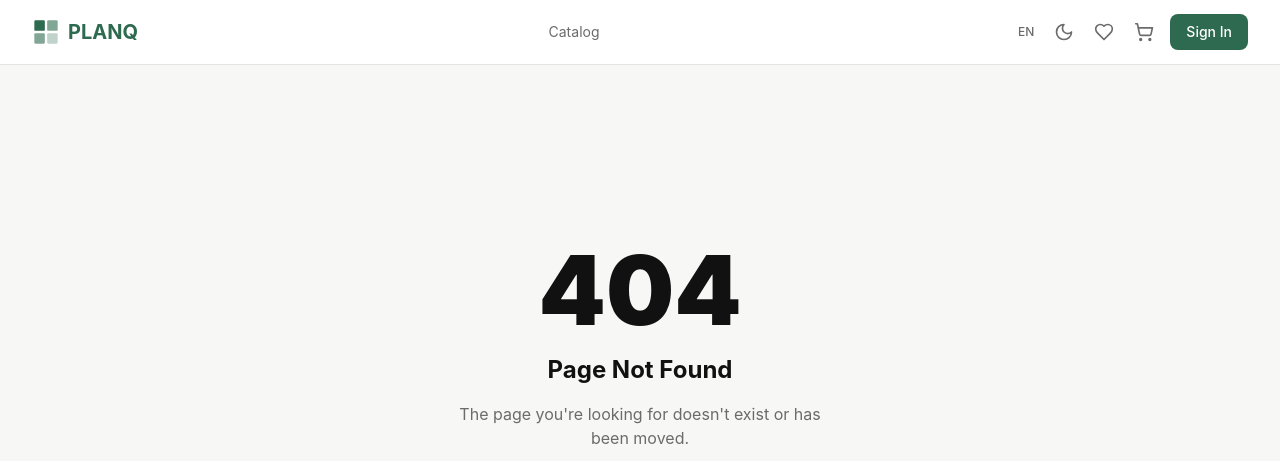
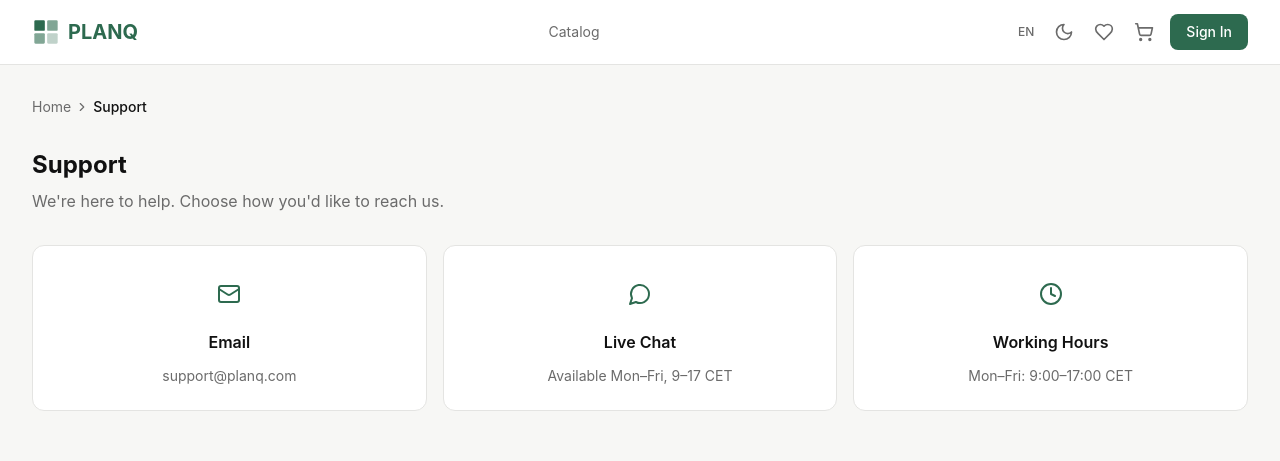
Before and after one commit to DenisBurlacov/planq, a React (Vite) app in the folder apps/frontend/: page /support in a window 1280 px wide. Shown: the top 461 px of the page. Built offline with nearby package versions, Linux system fonts and the light colour scheme; no server answers.

Commit message:
feat(ui): support page + fix footer support link
- New /support page with email, chat, hours cards
- Footer link now points to /support instead of /catalog
- i18n: en/ru translations for support page

```diff
--- a/apps/frontend/src/App.tsx
+++ b/apps/frontend/src/App.tsx
@@ -24,6 +24,7 @@ import { OrderDetailPage } from '@pages/OrderDetailPage';
 import { ProfilePage } from '@pages/ProfilePage';
 import { WalletPage } from '@pages/WalletPage';
 import { WishlistPage } from '@pages/WishlistPage';
+import { SupportPage } from '@pages/SupportPage';
 import { NotFoundPage } from '@pages/NotFoundPage';
 import { ServerErrorPage } from '@pages/ServerErrorPage';
 import { AdminDashboardPage } from '@pages/admin/AdminDashboardPage';
@@ -75,6 +76,7 @@ export default function App() {
                 <Route path="/catalog" element={<CatalogPage />} />
                 <Route path="/catalog/:id" element={<ProductPage />} />
                 <Route path="/wishlist" element={<WishlistPage />} />
+                <Route path="/support" element={<SupportPage />} />
 
                 {/* Protected */}
                 <Route
--- a/apps/frontend/src/components/layout/Footer.tsx
+++ b/apps/frontend/src/components/layout/Footer.tsx
@@ -100,7 +100,7 @@ export function Footer() {
             <ul className="space-y-2">
               <li>
                 <Link
-                  to="/catalog"
+                  to="/support"
                   data-testid="footer-support-link"
                   className="text-sm text-[var(--text-secondary)] hover:text-[var(--text-primary)] transition-colors"
                 >
--- a/apps/frontend/src/locales/en/common.json
+++ b/apps/frontend/src/locales/en/common.json
@@ -8,7 +8,18 @@
     "login": "Sign In",
     "logout": "Sign Out",
     "register": "Sign Up",
-    "admin": "Admin"
+    "admin": "Admin",
+    "home": "Home",
+    "support": "Support"
+  },
+  "support": {
+    "title": "Support",
+    "subtitle": "We're here to help. Choose how you'd like to reach us.",
+    "email": "Email",
+    "chat": "Live Chat",
+    "chatDesc": "Available Mon–Fri, 9–17 CET",
+    "hours": "Working Hours",
+    "hoursDesc": "Mon–Fri: 9:00–17:00 CET"
   },
   "dismissNotification": "Dismiss notification",
   "actions": {
--- a/apps/frontend/src/locales/ru/common.json
+++ b/apps/frontend/src/locales/ru/common.json
@@ -8,7 +8,18 @@
     "login": "Войти",
     "logout": "Выйти",
     "register": "Регистрация",
-    "admin": "Админ"
+    "admin": "Админ",
+    "home": "Главная",
+    "support": "Поддержка"
+  },
+  "support": {
+    "title": "Поддержка",
+    "subtitle": "Мы готовы помочь. Выберите удобный способ связи.",
+    "email": "Email",
+    "chat": "Онлайн-чат",
+    "chatDesc": "Пн–Пт, 9–17 CET",
+    "hours": "Часы работы",
+    "hoursDesc": "Пн–Пт: 9:00–17:00 CET"
   },
   "dismissNotification": "Закрыть уведомление",
   "actions": {
--- /dev/null
+++ b/apps/frontend/src/pages/SupportPage.tsx
@@ -0,0 +1,58 @@
+import { Mail, MessageCircle, Clock } from 'lucide-react';
+import { useTranslation } from 'react-i18next';
+import { Breadcrumb } from '@components/ui/Breadcrumb';
+
+export function SupportPage() {
+  const { t } = useTranslation('common');
+
+  return (
+    <div className="space-y-8">
+      <Breadcrumb items={[{ label: t('nav.home'), to: '/' }, { label: t('nav.support') }]} />
+
+      <div>
+        <h1
+          data-testid="support-title"
+          className="text-2xl font-bold text-[var(--text-primary)] mb-2"
+        >
+          {t('support.title')}
+        </h1>
+        <p className="text-[var(--text-secondary)]">{t('support.subtitle')}</p>
+      </div>
+
+      <div className="grid grid-cols-1 sm:grid-cols-3 gap-4">
+        <div
+          data-testid="support-email"
+          className="rounded-xl border border-[var(--border)] bg-[var(--bg-card)] p-6 flex flex-col items-center text-center gap-3"
+        >
+          <div className="rounded-lg bg-accent/10 p-3">
+            <Mail className="h-6 w-6 text-accent" />
+          </div>
+          <h2 className="font-semibold text-[var(--text-primary)]">{t('support.email')}</h2>
+          <p className="text-sm text-[var(--text-secondary)]">support@planq.com</p>
+        </div>
+
+        <div
+          data-testid="support-chat"
+          className="rounded-xl border border-[var(--border)] bg-[var(--bg-card)] p-6 flex flex-col items-center text-center gap-3"
+        >
+          <div className="rounded-lg bg-accent/10 p-3">
+            <MessageCircle className="h-6 w-6 text-accent" />
+          </div>
+          <h2 className="font-semibold text-[var(--text-primary)]">{t('support.chat')}</h2>
+          <p className="text-sm text-[var(--text-secondary)]">{t('support.chatDesc')}</p>
+        </div>
+
+        <div
+          data-testid="support-hours"
+          className="rounded-xl border border-[var(--border)] bg-[var(--bg-card)] p-6 flex flex-col items-center text-center gap-3"
+        >
+          <div className="rounded-lg bg-accent/10 p-3">
+            <Clock className="h-6 w-6 text-accent" />
+          </div>
+          <h2 className="font-semibold text-[var(--text-primary)]">{t('support.hours')}</h2>
+          <p className="text-sm text-[var(--text-secondary)]">{t('support.hoursDesc')}</p>
+        </div>
+      </div>
+    </div>
+  );
+}
```
